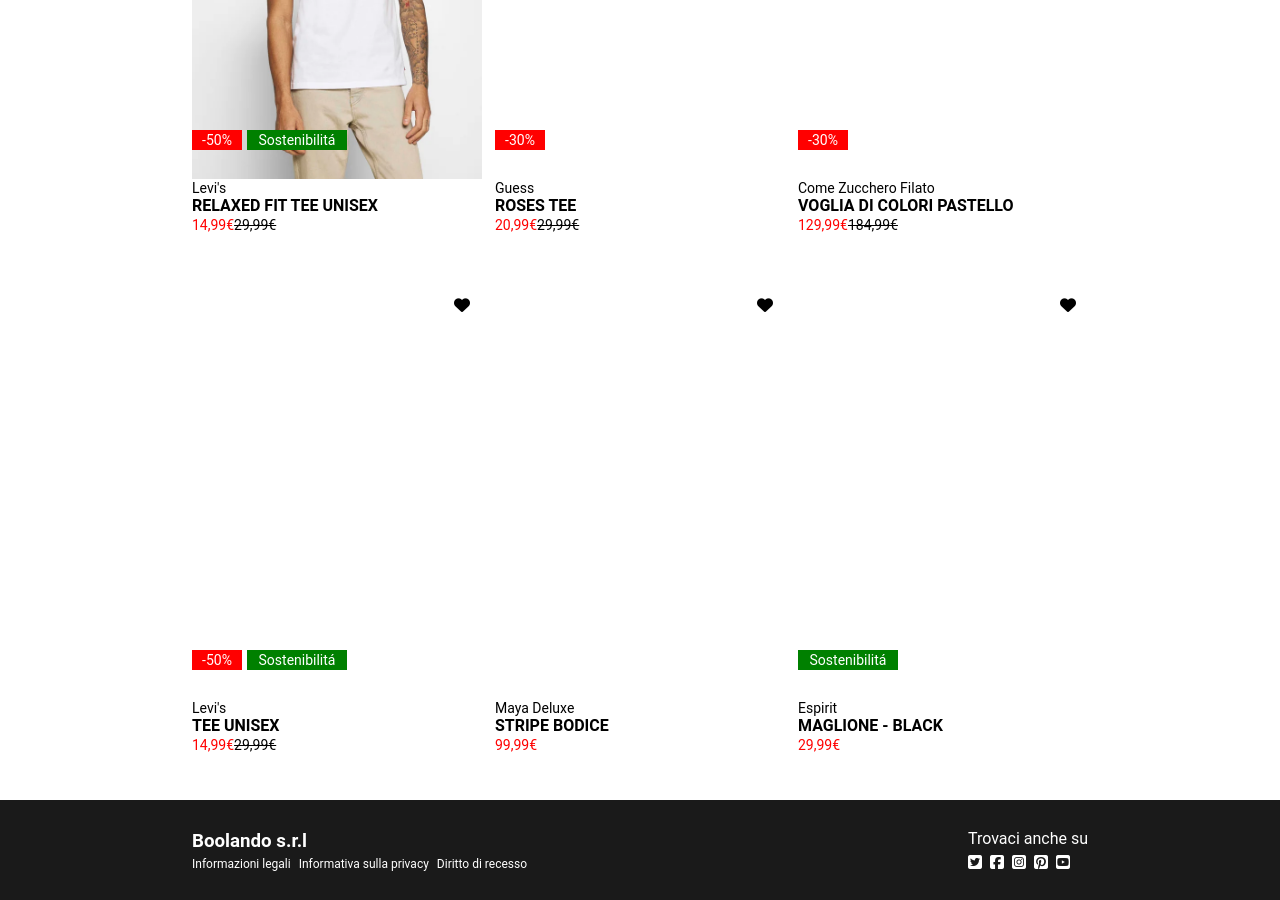
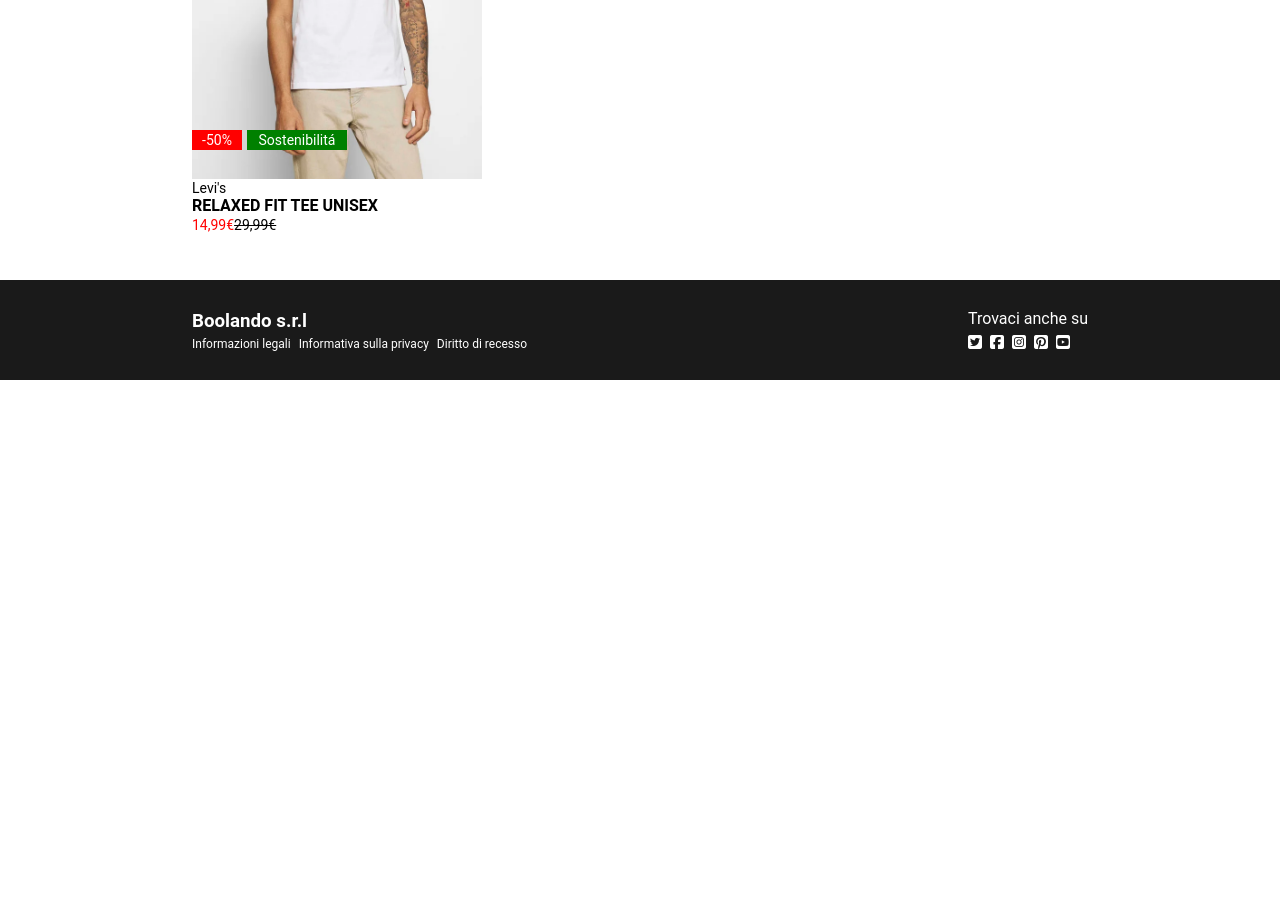
Before and after one commit to fraberret/vite-boolando, a Vue app: page / in a window 1280 px wide. Shown: the part 340-1240 px from the top of the page. After the commit the page ends 800 px from the top, so only its background shows below. Built offline with nearby package versions, Linux system fonts and the light colour scheme.

Commit message:
add card products in App main

```diff
--- a/src/components/AppMain.vue
+++ b/src/components/AppMain.vue
@@ -1,88 +1,17 @@
 <script>
+import CardProducts from './CardProducts.vue'
 export default {
     name: 'AppMain',
+    components: {
+        CardProducts
+    }
 }
 </script>
 
 <template>
-    <main id="site_main">
+    <main>
         <div class="main_contenitor contenitor">
-            <div class="item levis_first">
-                <img class="first_img" src="/images/1.webp" alt="">
-                <img class="second_img" src="/images/1b.webp" alt="">
-                <div class="heart_square"><i class="fa-solid fa-heart"></i>
-                </div>
-                <div class="red_square">-50%</div>
-                <div class="green_square">Sostenibilit&aacute;</div>
-                <div class="item_description">
-                    <p class="brand small">Levi's</p>
-                    <p class="object"><strong>RELAXED FIT TEE UNISEX</strong></p>
-                    <span class="discount_price small">14,99&euro;</span>
-                    <span class="real_price small">29,99&euro;</span>
-
-                </div>
-            </div>
-
-            <div class="item guess">
-                <div class="heart_square"><i class="fa-solid fa-heart"></i></div>
-                <div class="red_square">-30%</div>
-                <div class="item_description">
-                    <p class="brand small">Guess</p>
-                    <p class="object"><strong>ROSES TEE</strong></p>
-                    <span class="discount_price small">20,99&euro;</span>
-                    <span class="real_price small">29,99&euro;</span>
-
-                </div>
-            </div>
-
-            <div class="item third_item">
-                <div class="heart_square"><i class="fa-solid fa-heart"></i></div>
-                <div class="red_square">-30%</div>
-                <div class="item_description">
-                    <p class="brand small">Come Zucchero Filato</p>
-                    <p class="object"><strong>VOGLIA DI COLORI PASTELLO</strong></p>
-                    <span class="discount_price small">129,99&euro;</span>
-                    <span class="real_price small">184,99&euro;</span>
-
-                </div>
-            </div>
-
-            <div class="item levis_forth">
-                <div class="heart_square"><i class="fa-solid fa-heart"></i></div>
-                <div class="red_square">-50%</div>
-                <div class="green_square">Sostenibilit&aacute;</div>
-                <div class="item_description">
-                    <p class="brand small">Levi's</p>
-                    <p class="object"><strong>TEE UNISEX</strong></p>
-                    <span class="discount_price small">14,99&euro;</span>
-                    <span class="real_price small">29,99&euro;</span>
-
-                </div>
-            </div>
-
-            <div class="item long_dress">
-                <div class="heart_square"><i class="fa-solid fa-heart"></i></div>
-                <div class="item_description">
-                    <p class="brand small">Maya Deluxe</p>
-                    <p class="object"><strong>STRIPE BODICE</strong></p>
-                    <span class="discount_price small">99,99&euro;</span>
-
-
-                </div>
-            </div>
-
-            <div class="item last_item">
-                <div class="heart_square"><i class="fa-solid fa-heart"></i></div>
-                <div class="green_square bottom-left">Sostenibilit&aacute;</div>
-                <div class="item_description">
-                    <p class="brand small">Espirit</p>
-                    <p class="object"><strong>MAGLIONE - BLACK</strong></p>
-                    <span class="discount_price small">29,99&euro;</span>
-
-
-                </div>
-            </div>
-
+            <CardProducts />
         </div>
     </main>
 </template>
--- /dev/null
+++ b/src/components/CardProducts.vue
@@ -0,0 +1,25 @@
+<template>
+    <div class="item">
+        <img class="first_img" src="/images/1.webp" alt="">
+        <img class="second_img" src="/images/1b.webp" alt="">
+        <div class="heart_square"><i class="fa-solid fa-heart"></i>
+        </div>
+        <div class="red_square">-50%</div>
+        <div class="green_square">Sostenibilit&aacute;</div>
+        <div class="item_description">
+            <p class="brand small">Levi's</p>
+            <p class="object"><strong>RELAXED FIT TEE UNISEX</strong></p>
+            <span class="discount_price small">14,99&euro;</span>
+            <span class="real_price small">29,99&euro;</span>
+
+        </div>
+    </div>
+</template>
+
+<script>
+export default {
+    name: 'CardProducts'
+}
+</script>
+
+<style></style>
```
